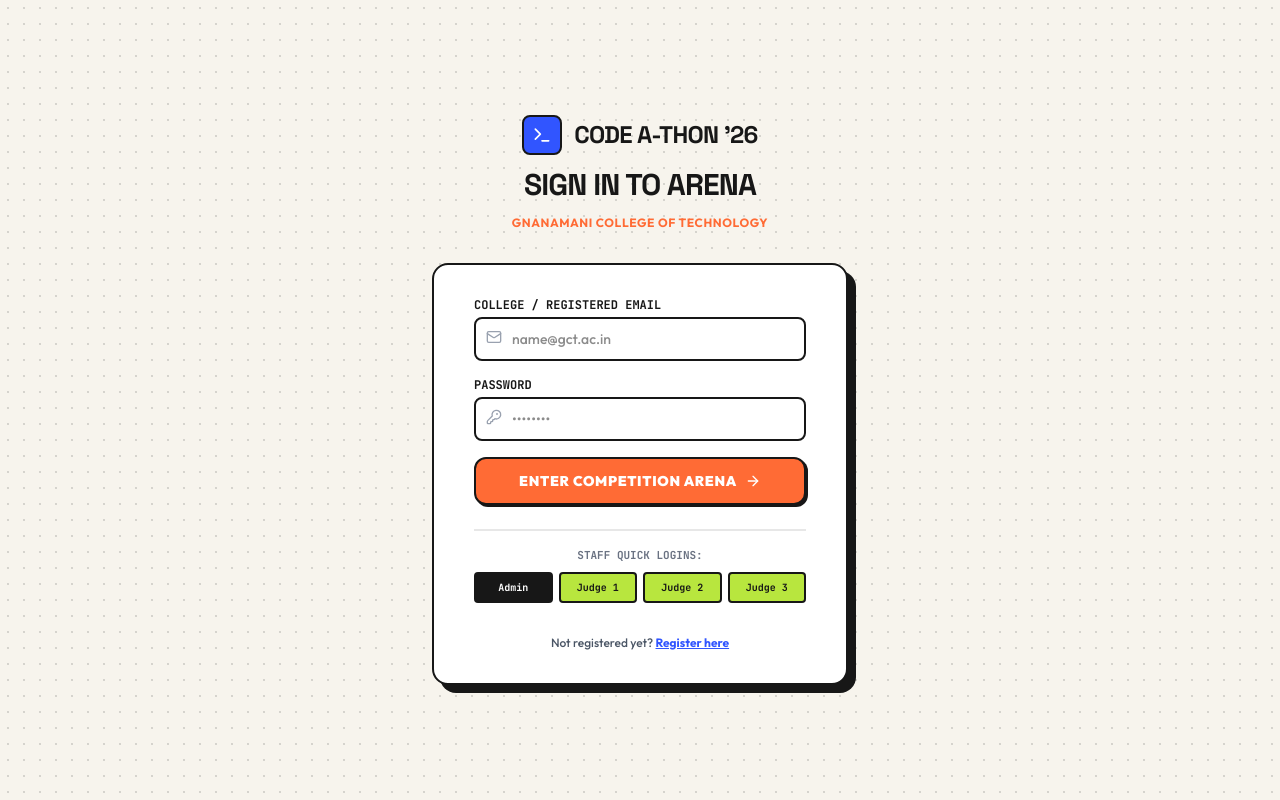
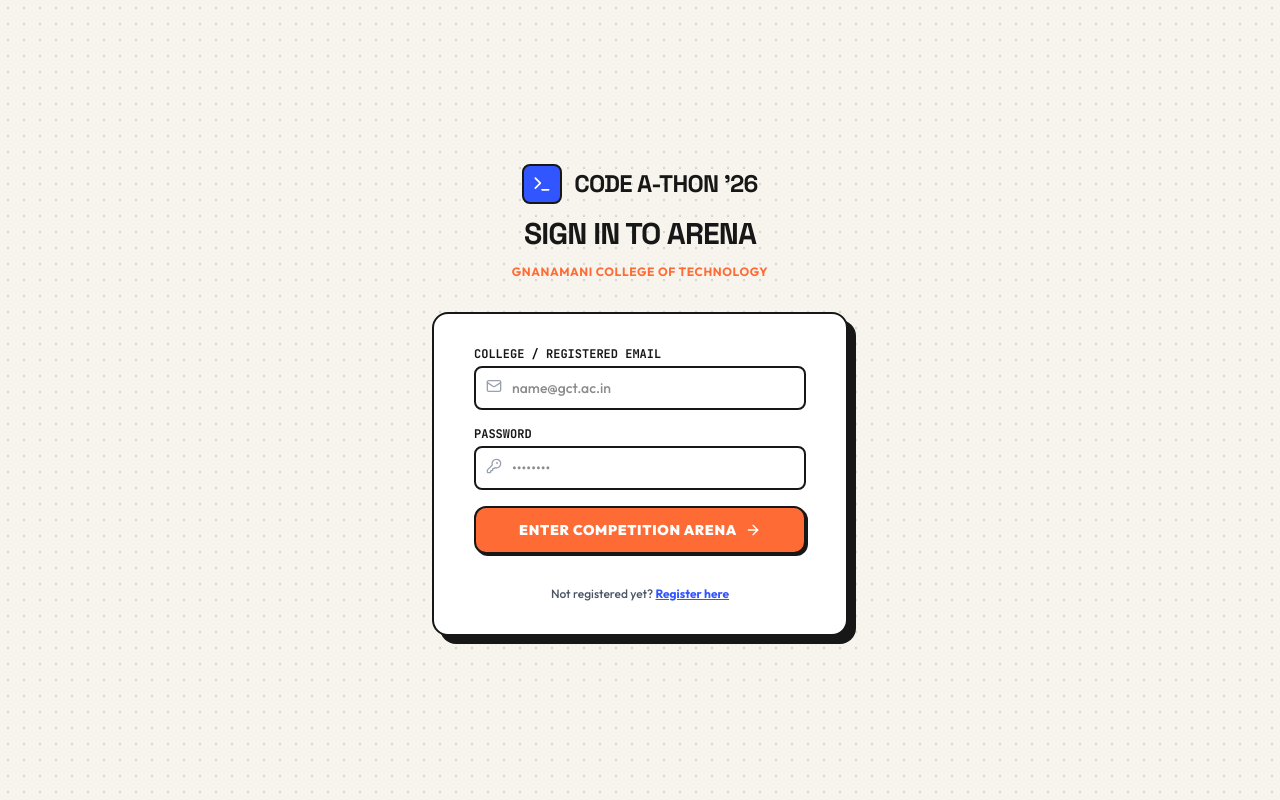
Before and after one commit to anonymouswhite07/code-a-thon, a Next.js app in the folder frontend/: page /login in a window 1280 px wide. Built offline with nearby package versions, Linux system fonts and the light colour scheme; no server answers.

Commit message:
refactor(auth): remove staff quick logins from login page

```diff
--- a/frontend/src/app/login/page.tsx
+++ b/frontend/src/app/login/page.tsx
@@ -48,10 +48,6 @@
     }
   };
 
-  const handleQuickLogin = (em: string, pw: string) => {
-    setEmail(em);
-    setPassword(pw);
-  };
 
   return (
     <div className="min-h-screen bg-[#F7F4ED] flex flex-col justify-center py-12 sm:px-6 lg:px-8 bg-dot-pattern">
@@ -134,42 +130,6 @@
             </button>
           </form>
 
-          {/* Quick Demo Logins for Fast Review */}
-          <div className="pt-4 border-t-2 border-[#171717]/10 space-y-2">
-            <div className="text-[11px] font-mono font-bold text-gray-500 uppercase text-center">
-              Staff Quick Logins:
-            </div>
-            <div className="grid grid-cols-4 gap-1.5">
-              <button
-                type="button"
-                onClick={() => handleQuickLogin('admin@gct.org.in', 'Gnyan@codingclub.com')}
-                className="py-1.5 px-1 bg-[#171717] text-white rounded brutal-border text-[10px] font-mono font-bold hover:bg-[#FF6B35] transition-colors truncate"
-              >
-                Admin
-              </button>
-              <button
-                type="button"
-                onClick={() => handleQuickLogin('judge1@gct.org.in', 'Judge@codingclub.com')}
-                className="py-1.5 px-1 bg-[#B8E63E] text-[#171717] rounded brutal-border text-[10px] font-mono font-bold hover:bg-[#FFD84D] transition-colors truncate"
-              >
-                Judge 1
-              </button>
-              <button
-                type="button"
-                onClick={() => handleQuickLogin('judge2@gct.org.in', 'Judge@codingclub.com')}
-                className="py-1.5 px-1 bg-[#B8E63E] text-[#171717] rounded brutal-border text-[10px] font-mono font-bold hover:bg-[#FFD84D] transition-colors truncate"
-              >
-                Judge 2
-              </button>
-              <button
-                type="button"
-                onClick={() => handleQuickLogin('judge3@gct.org.in', 'Judge@codingclub.com')}
-                className="py-1.5 px-1 bg-[#B8E63E] text-[#171717] rounded brutal-border text-[10px] font-mono font-bold hover:bg-[#FFD84D] transition-colors truncate"
-              >
-                Judge 3
-              </button>
-            </div>
-          </div>
 
           <div className="text-center text-xs text-gray-600 font-medium pt-2">
             Not registered yet?{' '}
```
